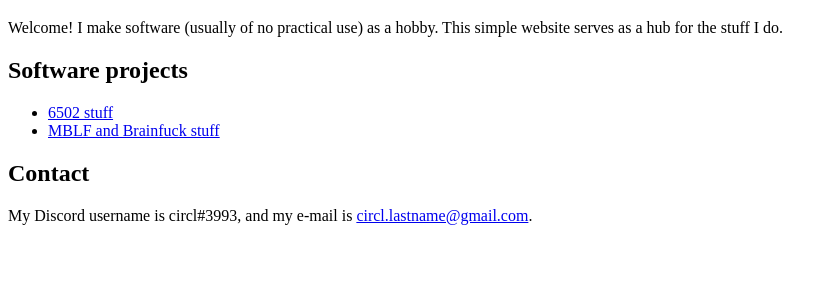
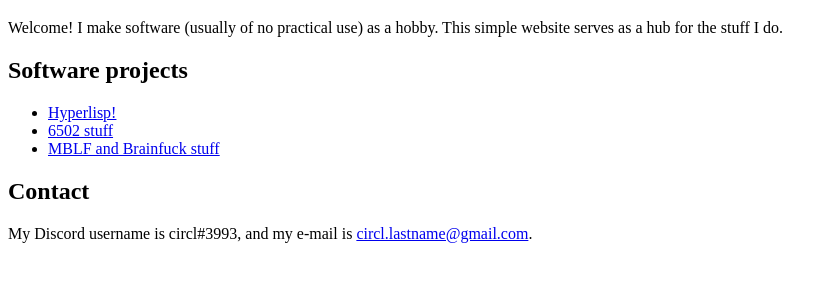
Before and after one commit to circl-lastname/circl-lastname.github.io, a plain HTML site: page docs/index.html in a window 1280 px wide. Shown: the part 61-342 px from the top of the page, without its empty margins (0-836 px from the left). Drawn offline with Linux system fonts and the light colour scheme.

Commit message:
Add Hyperlisp page

```diff
--- a/docs/index.html
+++ b/docs/index.html
@@ -1 +1 @@
-<!doctype html><html lang="en"><head><meta charset="utf-8"><title>circl's website</title></head><body><h1>circl's website</h1><p>Welcome! I make software (usually of no practical use) as a hobby. This simple website serves as a hub for the stuff I do.</p><h2>Software projects</h2><ul><li><a href="6502">6502 stuff</a></li><li><a href="mblf">MBLF and Brainfuck stuff</a></li></ul><h2>Contact</h2><p>My Discord username is circl#3993, and my e-mail is <a href="mailto:circl.lastname@gmail.com">circl.lastname@gmail.com</a>.</p></body></html>
+<!doctype html><html lang="en"><head><meta charset="utf-8"><title>circl's website</title></head><body><h1>circl's website</h1><p>Welcome! I make software (usually of no practical use) as a hobby. This simple website serves as a hub for the stuff I do.</p><h2>Software projects</h2><ul><li><a href="hyperlisp">Hyperlisp!</a></li><li><a href="6502">6502 stuff</a></li><li><a href="mblf">MBLF and Brainfuck stuff</a></li></ul><h2>Contact</h2><p>My Discord username is circl#3993, and my e-mail is <a href="mailto:circl.lastname@gmail.com">circl.lastname@gmail.com</a>.</p></body></html>
```
Also changed, not shown: docs/hyperlisp/index.html (added, +1 -0 lines), 2 other files.
